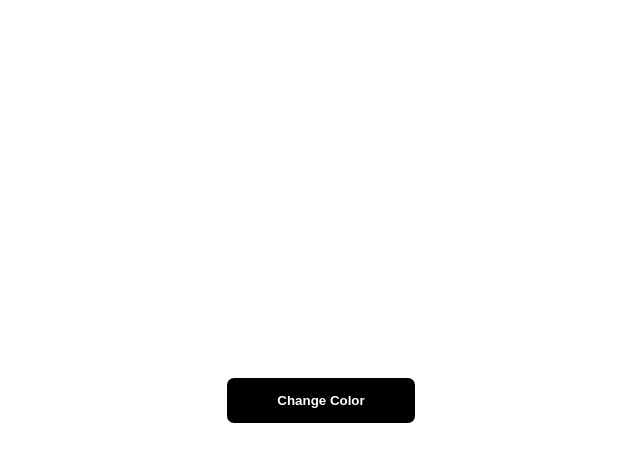
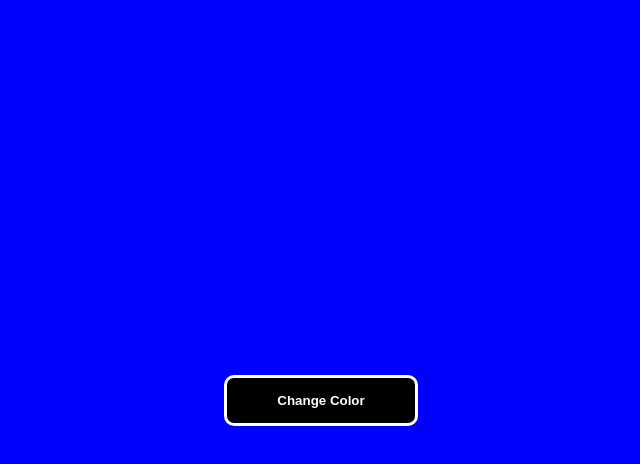
Before and after one commit to MoketeTyabekana/javascript_background_color_changer, a plain HTML site: page index.html in a window 1280 px wide. Both pictures are taken after a click on the button "Change Color". Shown: the whole page, without its empty margins (319-959 px from the left). Drawn offline with Linux system fonts and the light colour scheme.

Commit message:
initialised an index value of 0, and created an array of colors for our background, and use the getElementByTagName to get the body element so we can change the background colors until the array length is at max then start from index of 0.

```diff
--- a/index.html
+++ b/index.html
@@ -10,7 +10,7 @@
 <body>
 
     <div>
-        <button type="submit" id="submit" class="submit">Change Color</button>
+        <button onclick="changeColor()" >Change Color</button>
     </div>
 
 </body>
--- a/script_file.js
+++ b/script_file.js
@@ -0,0 +1,12 @@
+let index =0;
+
+function changeColor(){
+
+   let colors =["blue","green","red","yellow","purple"];
+
+   document.getElementsByTagName("body")[0].style.background=colors[index++];
+
+   if(index>colors.length- 1)
+    index=0;
+
+}
```
